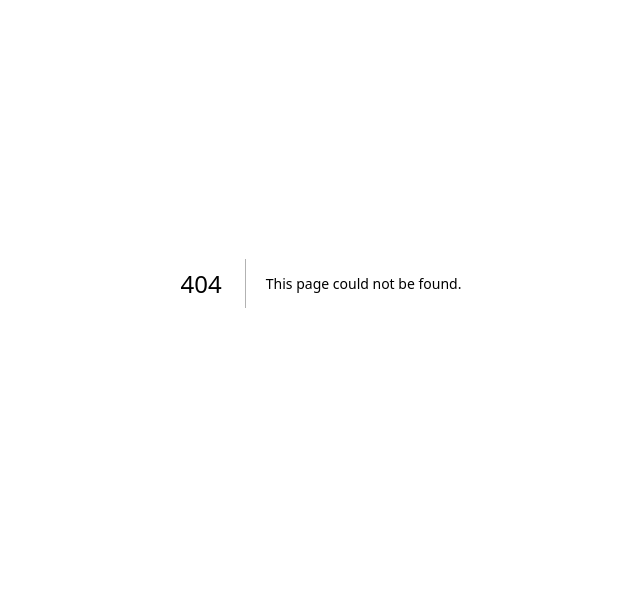
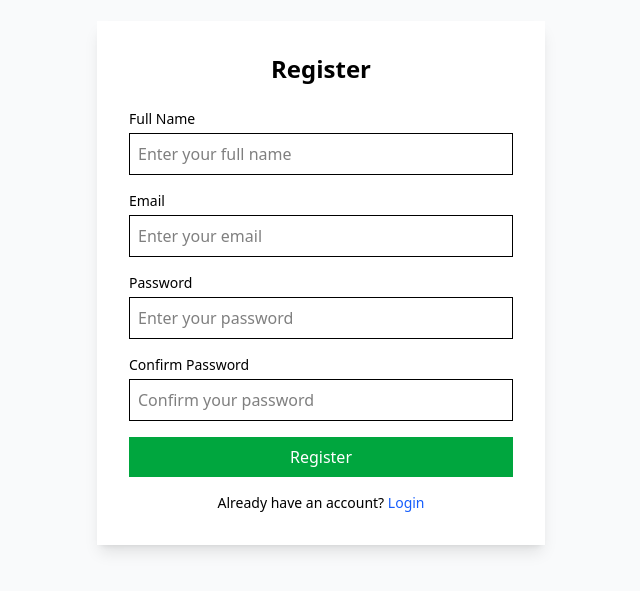
Before and after one commit to Sayan-Mondal2022/travAi, a Next.js app in the folder frontend/: page /register in a window 1280 px wide. Before the commit this address had no page. Shown: the part 117-708 px from the top of the page, without its empty margins (319-959 px from the left). Built offline with nearby package versions, Linux system fonts and the light colour scheme.

Commit message:
Landing Page Modified

```diff
--- /dev/null
+++ b/frontend/app/login/page.js
@@ -0,0 +1,77 @@
+"use client";
+
+import { useState } from "react";
+import { useRouter } from "next/navigation";
+
+export default function LoginPage() {
+  const router = useRouter();
+  const [formData, setFormData] = useState({ email: "", password: "" });
+
+  const handleChange = (e) => {
+    setFormData({ ...formData, [e.target.name]: e.target.value });
+  };
+
+  const handleSubmit = (e) => {
+    e.preventDefault();
+    console.log("Login Data:", formData);
+    // TODO: Replace with your API call for authentication
+    router.push("/"); // Redirect after login
+  };
+
+  return (
+    <section className="flex items-center justify-center min-h-screen bg-gray-50">
+      <div className="w-full max-w-md bg-white rounded-3xl shadow-lg p-8">
+        <h1 className="text-2xl font-bold text-center mb-6">Login</h1>
+
+        <form onSubmit={handleSubmit} className="space-y-4">
+          <div>
+            <label className="block text-sm font-medium">Email</label>
+            <input
+              type="email"
+              name="email"
+              placeholder="Enter your email"
+              value={formData.email}
+              onChange={handleChange}
+              required
+              className="w-full mt-1 p-2 border rounded-2xl focus:ring focus:ring-blue-200 outline-none border-none"
+            />
+          </div>
+
+          <div>
+            <label className="block text-sm font-medium">Password</label>
+            <input
+              type="password"
+              name="password"
+              placeholder="Enter your password"
+              value={formData.password}
+              onChange={handleChange}
+              required
+              className="w-full mt-1 p-2 border rounded-2xl focus:ring focus:ring-blue-200 outline-none border-none"
+            />
+          </div>
+
+          <button
+            type="submit"
+            className="w-full bg-blue-600 text-white p-2 rounded-2xl hover:bg-blue-700 transition"
+          >
+            Login
+          </button>
+        </form>
+
+        <p className="text-sm text-center mt-4">
+          Don’t have an account?{" "}
+          <a href="/register" className="text-blue-600 hover:underline">
+            Register
+          </a>
+        </p>
+
+        {/* ✅ Home Link */}
+        <p className="text-sm text-center mt-2">
+          <a href="/" className="text-gray-600 hover:underline">
+            ⬅ Back to Home
+          </a>
+        </p>
+      </div>
+    </section>
+  );
+}
--- a/frontend/app/pages/Describe.jsx
+++ b/frontend/app/pages/Describe.jsx
@@ -1,30 +1,44 @@
 //app/pages/Describe.jsx
 import WhyChooseCard from "@/components/WhyChooseCard";
 
-export default function Describe() {
+const whyChooseData = [
+  {
+    title: "Seamless Travel Planning",
+    description:
+      "Say goodbye to endless tabs and scattered notes. Our platform brings everything you need into one place—search destinations, explore attractions, and build your entire trip plan effortlessly. With real-time weather, maps, and transport details, planning becomes as exciting as the journey itself.",
+    image: "/images/travel.jpg",
+  },
+  {
+    title: "Smart Budgeting",
+    description:
+      "Travel without the stress of overspending. Set your budget once, and our system helps you allocate expenses for accommodation, food, activities, and shopping. Get instant insights, cost comparisons, and money-saving recommendations so you enjoy more while spending less.",
+    image: "/images/budget.jpg",
+  },
+  {
+    title: "Personalized Itineraries",
+    description:
+      "No more cookie-cutter travel plans. Our AI curates day-by-day itineraries tailored to your preferences—whether you’re into history, adventure, food, or relaxation. Adjust on the go with smart suggestions for nearby spots, hidden gems, and experiences that truly match your vibe.",
+    image: "/images/itinerary.jpg",
+  },
+];
+
+
+export default function WhyChooseSection() {
   return (
-    <section className="max-w-7xl mx-auto px-6 py-12">
+    <>
+    <section className="max-w-7xl mx-auto px-6 py-12 space-y-12">
       <h1 className="text-3xl font-bold text-center mb-10">
         Why Choose Our Platform?
-      </h1>
+     </h1>
 
-      <div className="grid grid-cols-1 md:grid-cols-3 gap-8">
+      {whyChooseData.map((item, idx) => (
         <WhyChooseCard
-          image="/images/ai-chatbot.jpg"
-          title="Smart AI Travel Buddy"
-          description="Get instant travel advice, local recommendations, translations, and real-time support with our AI-powered assistant."
+          key={idx}
+          {...item}
+          reverse={idx % 2 !== 0} // 👈 automatically alternates layout
         />
-        <WhyChooseCard
-          image="/images/itinerary.jpg"
-          title="Dynamic Itinerary"
-          description="Your trip plan adapts in real-time based on location, weather, and time spent—so you enjoy a flexible journey."
-        />
-        <WhyChooseCard
-          image="/images/scenic-routes.jpg"
-          title="Scenic Routes, Not Just Shortcuts"
-          description="Choose between fastest or most scenic routes—ghat roads, coastal drives, and forest trails for memorable journeys."
-        />
-      </div>
+      ))}
     </section>
+    </>
   );
 }
--- /dev/null
+++ b/frontend/app/register/page.js
@@ -0,0 +1,105 @@
+"use client";
+
+import { useState } from "react";
+import { useRouter } from "next/navigation";
+
+export default function RegisterPage() {
+  const router = useRouter();
+  const [formData, setFormData] = useState({
+    name: "",
+    email: "",
+    password: "",
+    confirmPassword: "",
+  });
+
+  const handleChange = (e) => {
+    setFormData({ ...formData, [e.target.name]: e.target.value });
+  };
+
+  const handleSubmit = (e) => {
+    e.preventDefault();
+    if (formData.password !== formData.confirmPassword) {
+      alert("Passwords do not match!");
+      return;
+    }
+    console.log("Register Data:", formData);
+    // TODO: Replace with your API call for registration
+    router.push("/login"); // Redirect after register
+  };
+
+  return (
+    <section className="flex items-center justify-center min-h-screen bg-gray-50">
+      <div className="w-full max-w-md bg-white rounded-xl shadow-lg p-8">
+        <h1 className="text-2xl font-bold text-center mb-6">Register</h1>
+
+        <form onSubmit={handleSubmit} className="space-y-4">
+          <div>
+            <label className="block text-sm font-medium">Full Name</label>
+            <input
+              type="text"
+              name="name"
+              placeholder="Enter your full name"
+              value={formData.name}
+              onChange={handleChange}
+              required
+              className="w-full mt-1 p-2 border rounded-lg focus:ring focus:ring-blue-200"
+            />
+          </div>
+
+          <div>
+            <label className="block text-sm font-medium">Email</label>
+            <input
+              type="email"
+              name="email"
+              placeholder="Enter your email"
+              value={formData.email}
+              onChange={handleChange}
+              required
+              className="w-full mt-1 p-2 border rounded-lg focus:ring focus:ring-blue-200"
+            />
+          </div>
+
+          <div>
+            <label className="block text-sm font-medium">Password</label>
+            <input
+              type="password"
+              name="password"
+              placeholder="Enter your password"
+              value={formData.password}
+              onChange={handleChange}
+              required
+              className="w-full mt-1 p-2 border rounded-lg focus:ring focus:ring-blue-200"
+            />
+          </div>
+
+          <div>
+            <label className="block text-sm font-medium">Confirm Password</label>
+            <input
+              type="password"
+              name="confirmPassword"
+              placeholder="Confirm your password"
+              value={formData.confirmPassword}
+              onChange={handleChange}
+              required
+              className="w-full mt-1 p-2 border rounded-lg focus:ring focus:ring-blue-200"
+            />
+          </div>
+
+          <button
+            type="submit"
+            className="w-full bg-green-600 text-white p-2 rounded-lg hover:bg-green-700 transition"
+          >
+            Register
+          </button>
+        </form>
+
+        <p className="text-sm text-center mt-4">
+          Already have an account?{" "}
+          <a href="/login" className="text-blue-600 hover:underline">
+            Login
+          </a>
+        </p>
+      </div>
+    </section>
+  );
+}
--- a/frontend/components/WhyChooseCard.jsx
+++ b/frontend/components/WhyChooseCard.jsx
@@ -1,16 +1,32 @@
 // components/WhyChooseCard.jsx
-export default function WhyChooseCard({ title, description, reverse = false }) {
+"use client";
+
+import { motion } from "framer-motion";
+
+export default function WhyChooseCard({ title, description, image, reverse = false }) {
   return (
-    <div
-      className={`flex flex-col md:flex-row items-center gap-8 p-6 rounded-2xl shadow-lg bg-white ${
-        reverse ? "md:flex-row-reverse" : ""
-      }`}
+    <motion.div
+      className={`flex flex-col md:flex-row items-center gap-8 p-8 rounded-3xl shadow-lg bg-white border border-gray-200
+        ${reverse ? "md:flex-row-reverse" : ""}`}
+      initial={{ opacity: 0, y: 50 }}
+      whileInView={{ opacity: 1, y: 0 }}
+      viewport={{ once: false, amount: 0.2 }}
+      transition={{ duration: 0.6, ease: "easeOut" }}
     >
+      {/* Image Section */}
+      <div className="w-full md:w-1/2 h-64 flex-shrink-0">
+        <img
+          src={image}
+          alt={title}
+          className="w-full h-full object-cover rounded-lg"
+        />
+      </div>
+
       {/* Text Section */}
-      <div className="w-full text-center md:text-left">
+      <div className="w-full md:w-1/2 text-center md:text-left">
         <h2 className="text-2xl font-bold mb-3">{title}</h2>
-        <p className="text-gray-600">{description}</p>
+        <p className="text-gray-600 text-lg">{description}</p>
       </div>
-    </div>
+    </motion.div>
   );
 }
```
